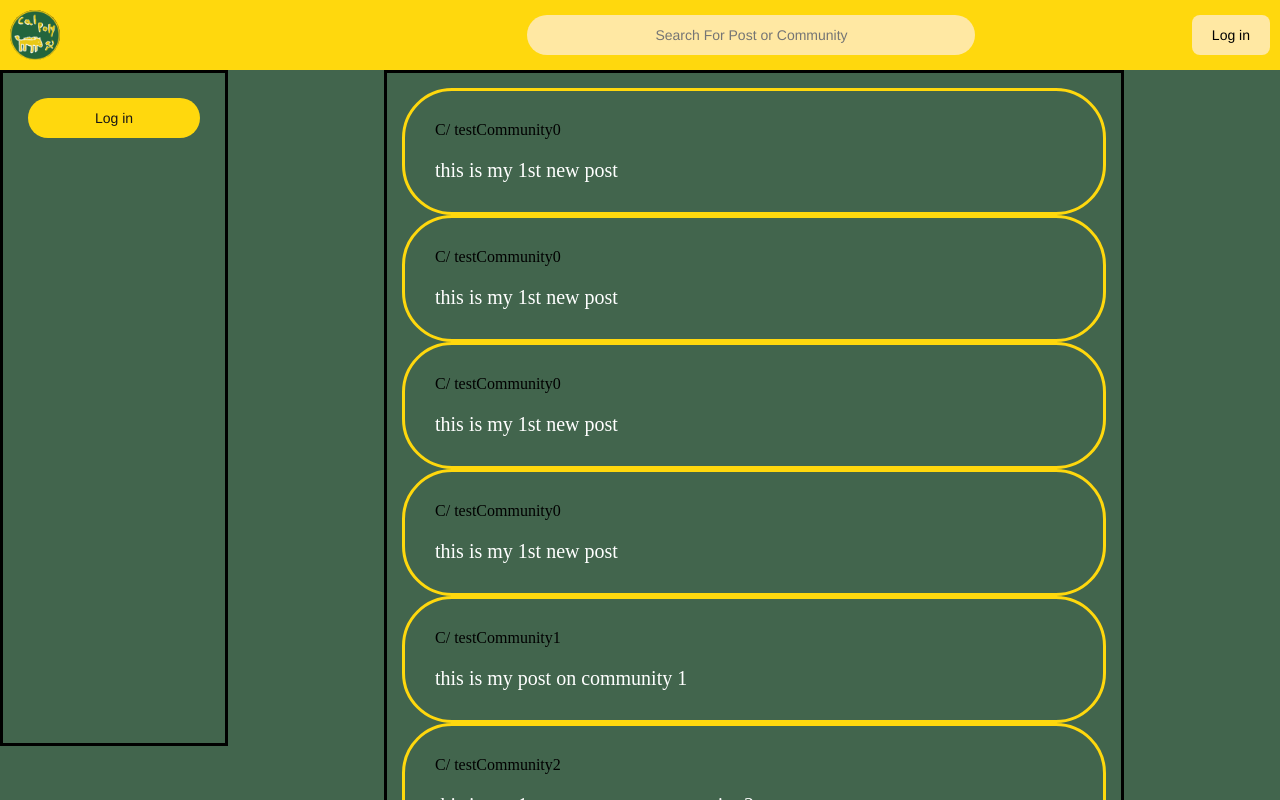
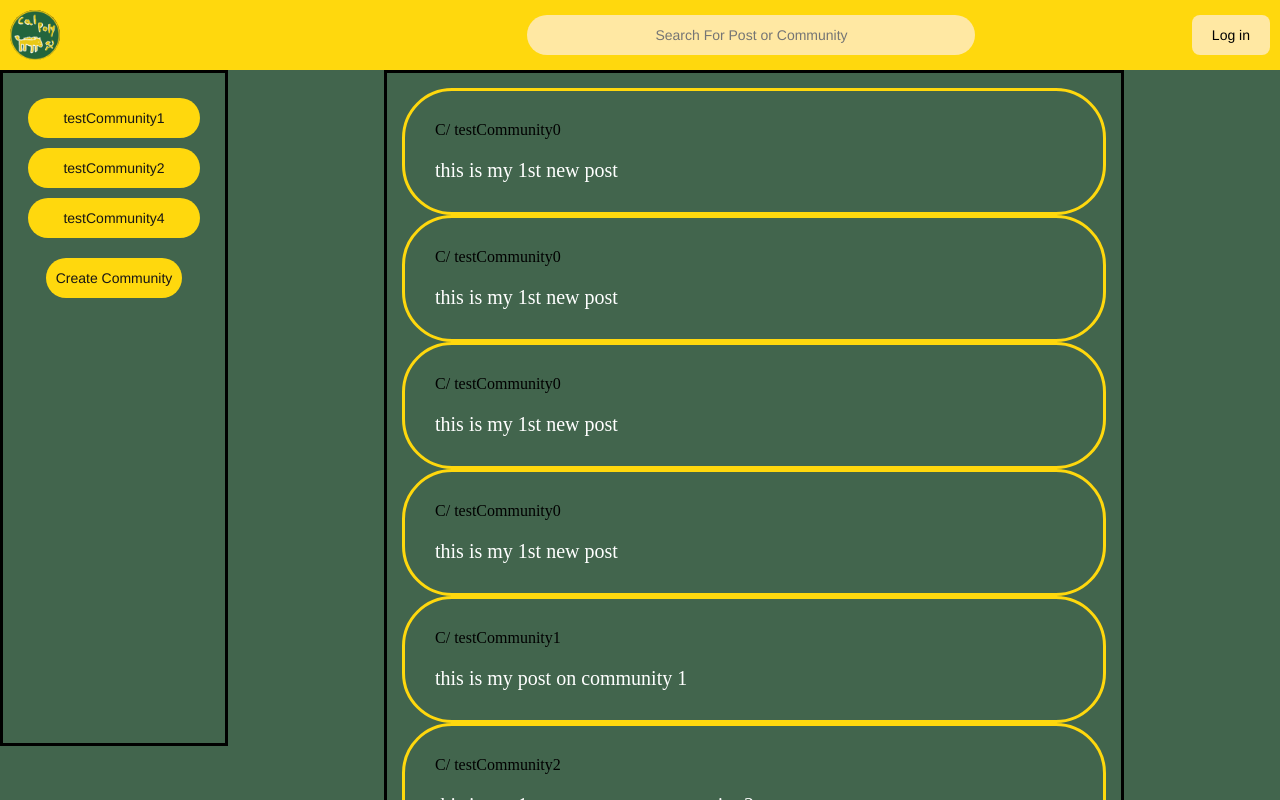
Before and after one commit to Jamedw/CSC307_group_project, a React (Vite) app in the folder packages/react-frontend/: page / in a window 1280 px wide. Shown: the top 800 px of the page. Built offline with nearby package versions, Linux system fonts and the light colour scheme.

Commit message:
refactored some frontend things

```diff
--- a/packages/react-frontend/src/pages/Com_Home_post_pages/Home.jsx
+++ b/packages/react-frontend/src/pages/Com_Home_post_pages/Home.jsx
@@ -13,7 +13,7 @@ function Home(props) {
   var token = props.token;
   let params = useParams();
 
-  const [loggedIn, setLoggedIn] = useState(false);
+  const [loggedIn, setLoggedIn] = useState(true);
 
   const [user, setUser] = useState({
     Username: 'test_username',
--- a/packages/react-frontend/src/pages/Com_Home_post_pages/PostPage/Commentpopup.jsx
+++ b/packages/react-frontend/src/pages/Com_Home_post_pages/PostPage/Commentpopup.jsx
@@ -59,6 +59,7 @@ function Commentpopup(props) {
           </div>
           <div>
             <button
+
               class="button-2"
               onClick={() => {
                 submitComment();
--- a/packages/react-frontend/src/pages/Com_Home_post_pages/PostPage/Comments.jsx
+++ b/packages/react-frontend/src/pages/Com_Home_post_pages/PostPage/Comments.jsx
@@ -44,6 +44,7 @@ function TableBody(props) {
 
           <div className="interact">
             <div
+            style={{width: "40px"}}
               onClick={() => {
                 nav('/login');
               }}
```
